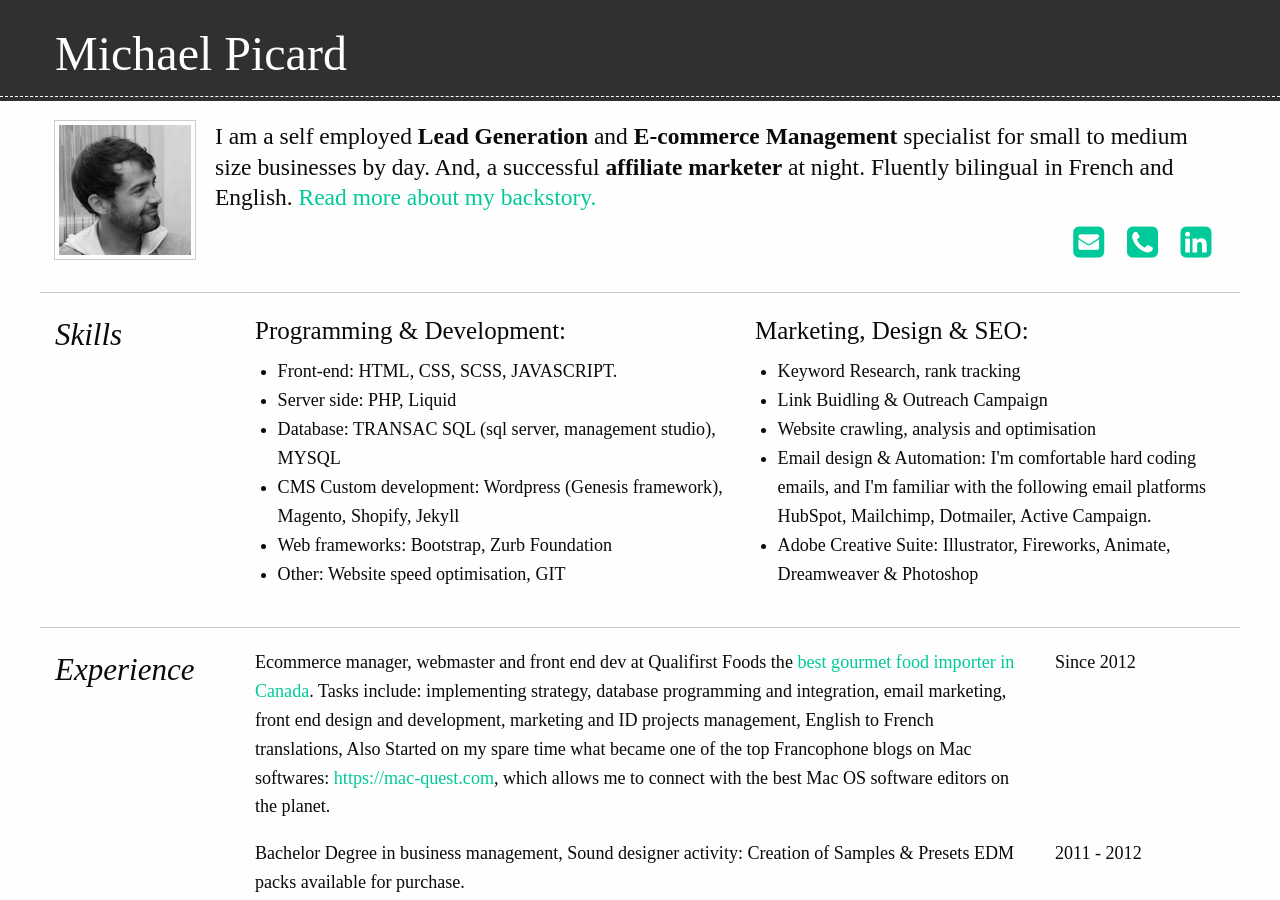
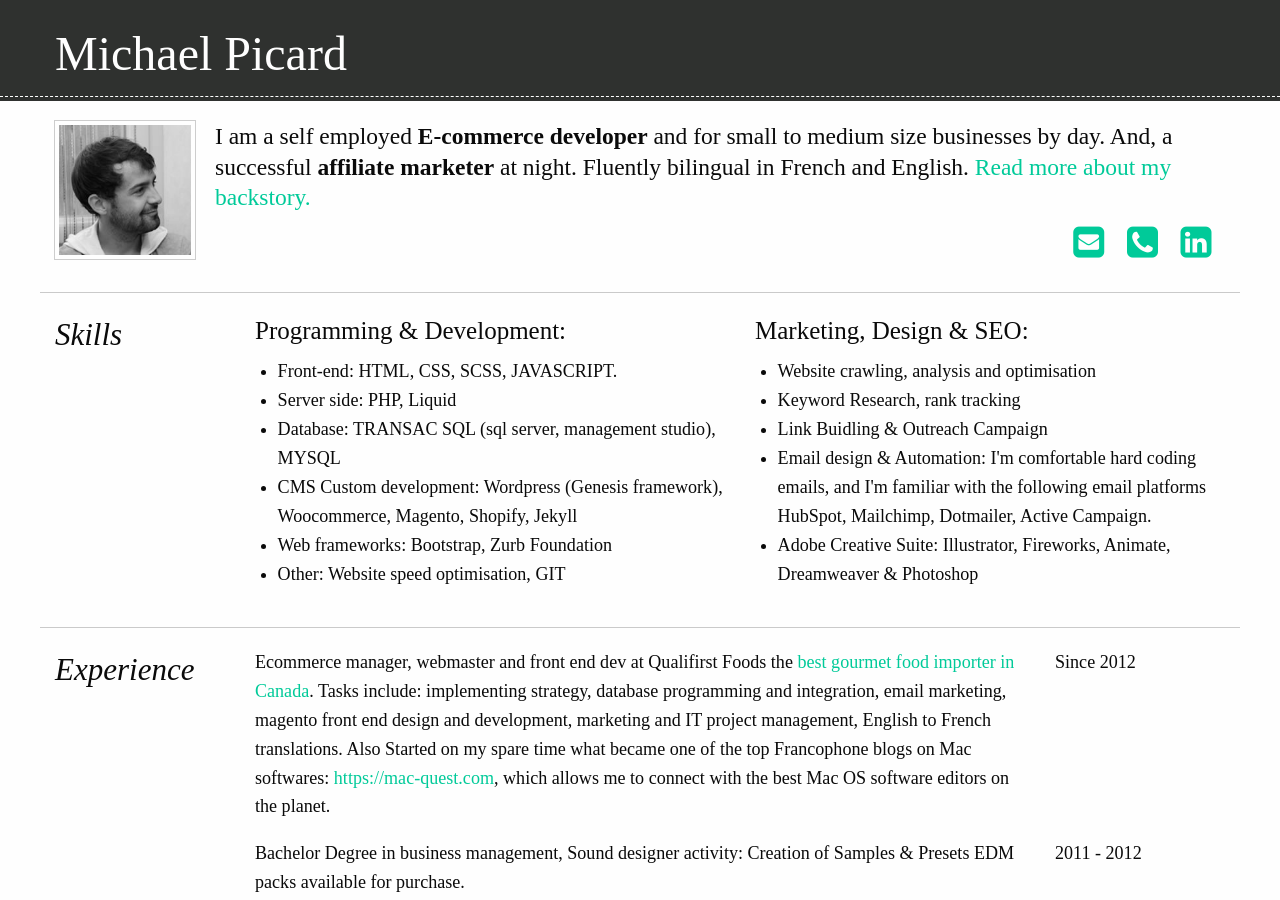
Before and after one commit to michael-picard/resume, a Jekyll site: the page built from index.html, in a window 1280 px wide and 900 px high. Built offline with Jekyll 4.4.1, drawn with Linux system fonts in a browser that asks for light colours.

Commit message:
few minor updates

```diff
--- a/index.html
+++ b/index.html
@@ -1,12 +1,12 @@
 ---
 layout: default
-title: Michael Picard | Ecommerce Management Specialist
+title: Michael Picard | E-commerce Developer & Marketing Manager
 ---
 <div class="resume">
     <div class="resume">
         <div class="row">
            <div class="columns">
-            <p class="lead"><img id="headpic" class="float-left thumbnail" src="{{ site.github.url }}/images/head-look-right.jpg" alt="Michael picture" width="140" height="138" />I am a self employed <strong>Lead Generation</strong> and <strong>E-commerce Management</strong> specialist for small to medium size businesses by day. And, a successful <strong>affiliate marketer</strong> at night. Fluently bilingual in French and English. <a href="#backstory">Read more about my backstory.</a></p>
+            <p class="lead"><img id="headpic" class="float-left thumbnail" src="{{ site.github.url }}/images/head-look-right.jpg" alt="Michael picture" width="140" height="138" />I am a self employed <strong>E-commerce developer</strong> and for small to medium size businesses by day. And, a successful <strong>affiliate marketer</strong> at night. Fluently bilingual in French and English. <a href="#backstory">Read more about my backstory.</a></p>
             <ul class="contacticon menu float-right">
                 <li><a href="#contact"><i class="fa fa-2x fa-envelope-square"></i></a></li>
                 <li><a href="tel:+33658340416"><i class="fa fa-2x fa-phone-square"></i></a></li>
@@ -24,7 +24,7 @@ title: Michael Picard | Ecommerce Management Specialist
                     <li>Front-end: HTML, CSS, SCSS, JAVASCRIPT.</li>
                     <li>Server side: PHP, Liquid</li>
                     <li>Database: TRANSAC SQL (sql server, management studio), MYSQL</li>
-                    <li>CMS Custom development: Wordpress (Genesis framework), Magento, Shopify, Jekyll</li>
+                    <li>CMS Custom development: Wordpress (Genesis framework), Woocommerce, Magento, Shopify, Jekyll</li>
                     <li>Web frameworks: Bootstrap, Zurb Foundation</li>
                     <li>Other: Website speed optimisation, GIT</li>
                 </ul>
@@ -32,9 +32,9 @@ title: Michael Picard | Ecommerce Management Specialist
             <div class="medium-5 columns">
                 <h4><!--i class="fa fa-bullhorn"></i--> Marketing, Design &amp; SEO:</h4>
                 <ul>
+                    <li>Website crawling, analysis and optimisation</li>
                     <li>Keyword Research, rank tracking</li>
                     <li>Link Buidling &amp; Outreach Campaign</li>
-                    <li>Website crawling, analysis and optimisation</li>
                     <li>Email design &amp; Automation: I'm comfortable hard coding emails, and I'm familiar with the following email platforms HubSpot, Mailchimp, Dotmailer, Active Campaign.</li>
                     <li>Adobe Creative Suite: Illustrator, Fireworks, Animate, Dreamweaver &amp; Photoshop</li>
                 </ul>
@@ -47,7 +47,7 @@ title: Michael Picard | Ecommerce Management Specialist
                 </div>
                 <div class="medium-8 columns">
                     <ul class="no-bullet">
-                        <li><span class="show-for-small-only">Since 2012: </span>Ecommerce manager, webmaster and front end dev at Qualifirst Foods the <a href="http://www.qualifirst.com">best gourmet food importer in Canada</a>. Tasks include: implementing strategy, database programming and integration, email marketing, front end design and development, marketing and ID projects management, English to French translations, Also Started on my spare time what became one of the top Francophone blogs on Mac softwares: <a href="https://mac-quest.com">https://mac-quest.com</a>, which allows me to connect with the best Mac OS software editors on the planet.</li>
+                        <li><span class="show-for-small-only">Since 2012: </span>Ecommerce manager, webmaster and front end dev at Qualifirst Foods the <a href="http://www.qualifirst.com">best gourmet food importer in Canada</a>. Tasks include: implementing strategy, database programming and integration, email marketing, magento front end design and development, marketing and IT project management, English to French translations. Also Started on my spare time what became one of the top Francophone blogs on Mac softwares: <a href="https://mac-quest.com">https://mac-quest.com</a>, which allows me to connect with the best Mac OS software editors on the planet.</li>
                     </ul>
                 </div>
                 <div class="medium-2 columns hide-for-small-only">
```
Also changed, not shown: 1 other file.
